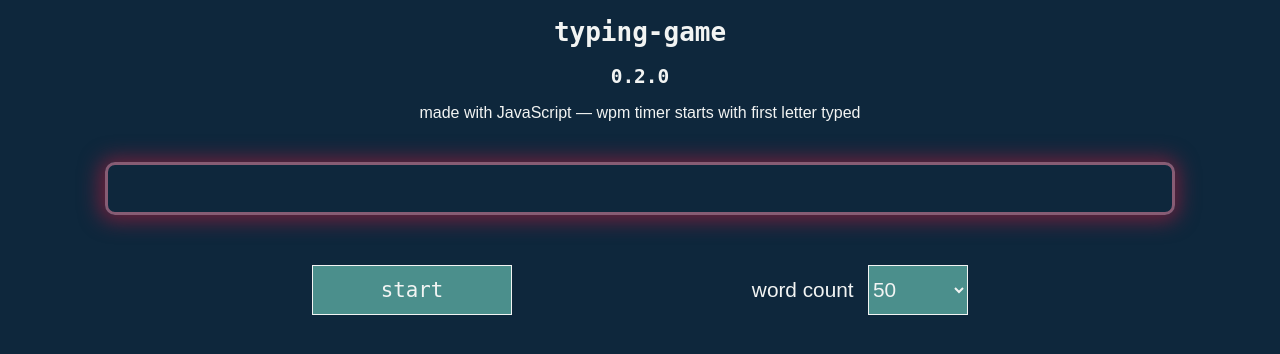
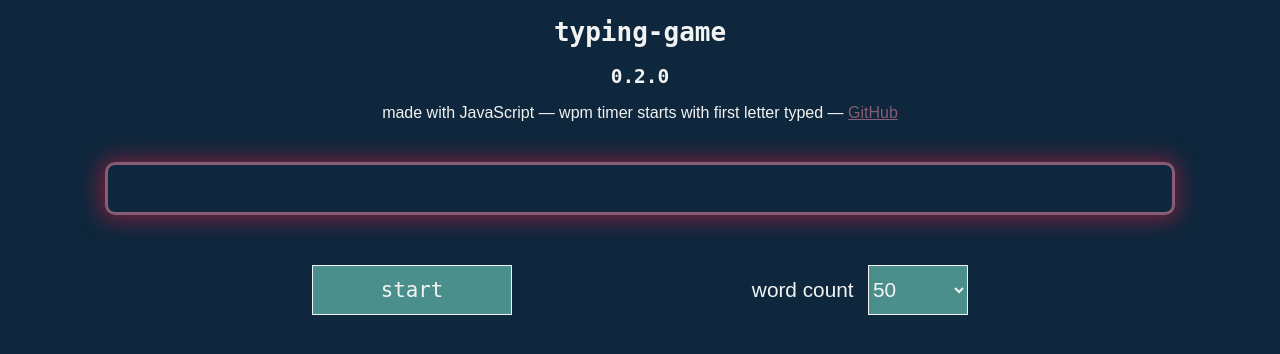
Before and after one commit to mdlsvensson/typing-game, a PHP site: page / in a window 1280 px wide. Shown: the top 354 px of the page. Run offline with PHP 8.4, Linux system fonts and the light colour scheme.

Commit message:
Added github link

```diff
--- a/css/style.css
+++ b/css/style.css
@@ -1 +1 @@
-body{background-color:#0e273c}button,h1,h2{font-family:monospace}p{font-family:Arial,Helvetica,sans-serif}h1,h2,p{text-align:center}button,h1,h2,label,p,select{color:#f2f4f3}.game-area{height:27px;width:80vw;max-width:1280px;border:3px solid #875c74;-webkit-box-shadow:-1px 1px 20px 5px #6d213c;box-shadow:-1px 1px 20px 5px #6d213c;margin:0 auto;margin-bottom:50px;margin-top:40px;overflow:hidden;padding:10px 20px 10px 20px;border-radius:10px}.input-area{margin:0 auto;width:70%;display:-webkit-box;display:-ms-flexbox;display:flex;-ms-flex-pack:distribute;justify-content:space-around}.word{display:inline-block;margin:0;margin-right:5px;margin-bottom:20px;font-size:20px}button,label,select{font-size:1.3rem;height:50px;margin-bottom:50px}button,select{background:#4b8f8c;border:1px solid #f2f4f3}label{margin-right:10px}button{width:200px}select{width:100px}.leaderboard-heading{display:none}.leaderboard{display:none;height:55vh;width:300px;margin:0 auto;margin-bottom:50px;overflow:auto;-ms-overflow-style:none;scrollbar-width:none}.leaderboard::-webkit-scrollbar{display:none}table{width:100%;background:#4b8f8c}table:focus{outline:10px solid red}th,tr{font-family:Arial,Helvetica,sans-serif}th{text-align:left}tr{border-bottom:3px solid #0e273c}
+body{background-color:#0e273c}button,h1,h2{font-family:monospace}a,p{font-family:Arial,Helvetica,sans-serif}a{color:#875c74}h1,h2,p{text-align:center}button,h1,h2,label,p,select{color:#f2f4f3}.game-area{height:27px;width:80vw;max-width:1280px;border:3px solid #875c74;-webkit-box-shadow:-1px 1px 20px 5px #6d213c;box-shadow:-1px 1px 20px 5px #6d213c;margin:0 auto;margin-bottom:50px;margin-top:40px;overflow:hidden;padding:10px 20px 10px 20px;border-radius:10px}.input-area{margin:0 auto;width:70%;display:-webkit-box;display:-ms-flexbox;display:flex;-ms-flex-pack:distribute;justify-content:space-around}.word{display:inline-block;margin:0;margin-right:5px;margin-bottom:20px;font-size:20px}button,label,select{font-size:1.3rem;height:50px;margin-bottom:50px}button,select{background:#4b8f8c;border:1px solid #f2f4f3}label{margin-right:10px}button{width:200px}select{width:100px}.leaderboard-heading{display:none}.leaderboard{display:none;height:55vh;width:300px;margin:0 auto;margin-bottom:50px;overflow:auto;-ms-overflow-style:none;scrollbar-width:none}.leaderboard::-webkit-scrollbar{display:none}table{width:100%;background:#4b8f8c}table:focus{outline:10px solid red}th,tr{font-family:Arial,Helvetica,sans-serif}th{text-align:left}tr{border-bottom:3px solid #0e273c}
--- a/home.html
+++ b/home.html
@@ -12,7 +12,8 @@
   <header>
     <h1>typing-game</h1>
     <h2>0.2.0</h2>
-    <p>made with JavaScript — wpm timer starts with first letter typed</p>
+    <p>made with JavaScript — wpm timer starts with first letter typed — <a
+        href="https://github.com/mdlsvensson/typing-game">GitHub</a></p>
   </header>
 
   <div class="game-area" id='game-area-js'></div>
```
